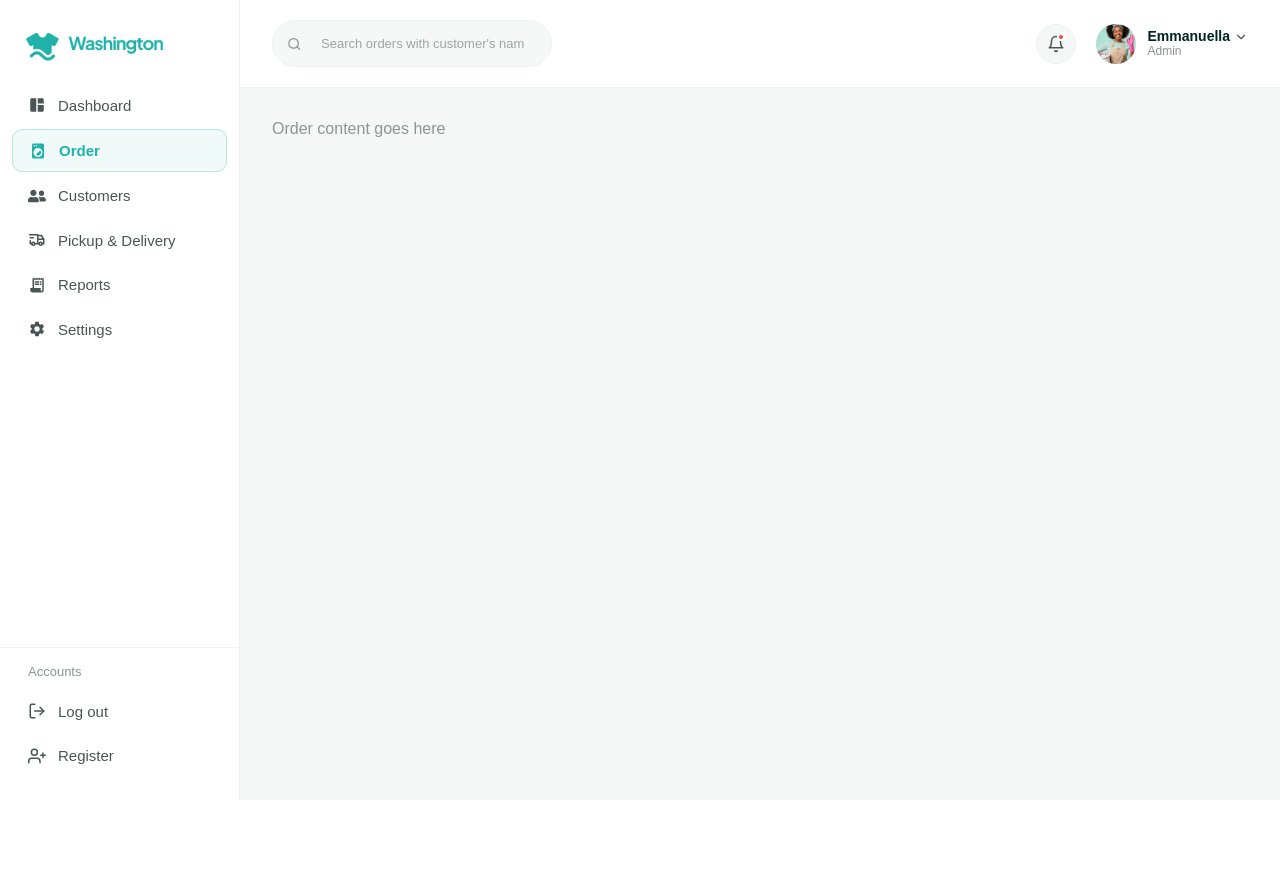
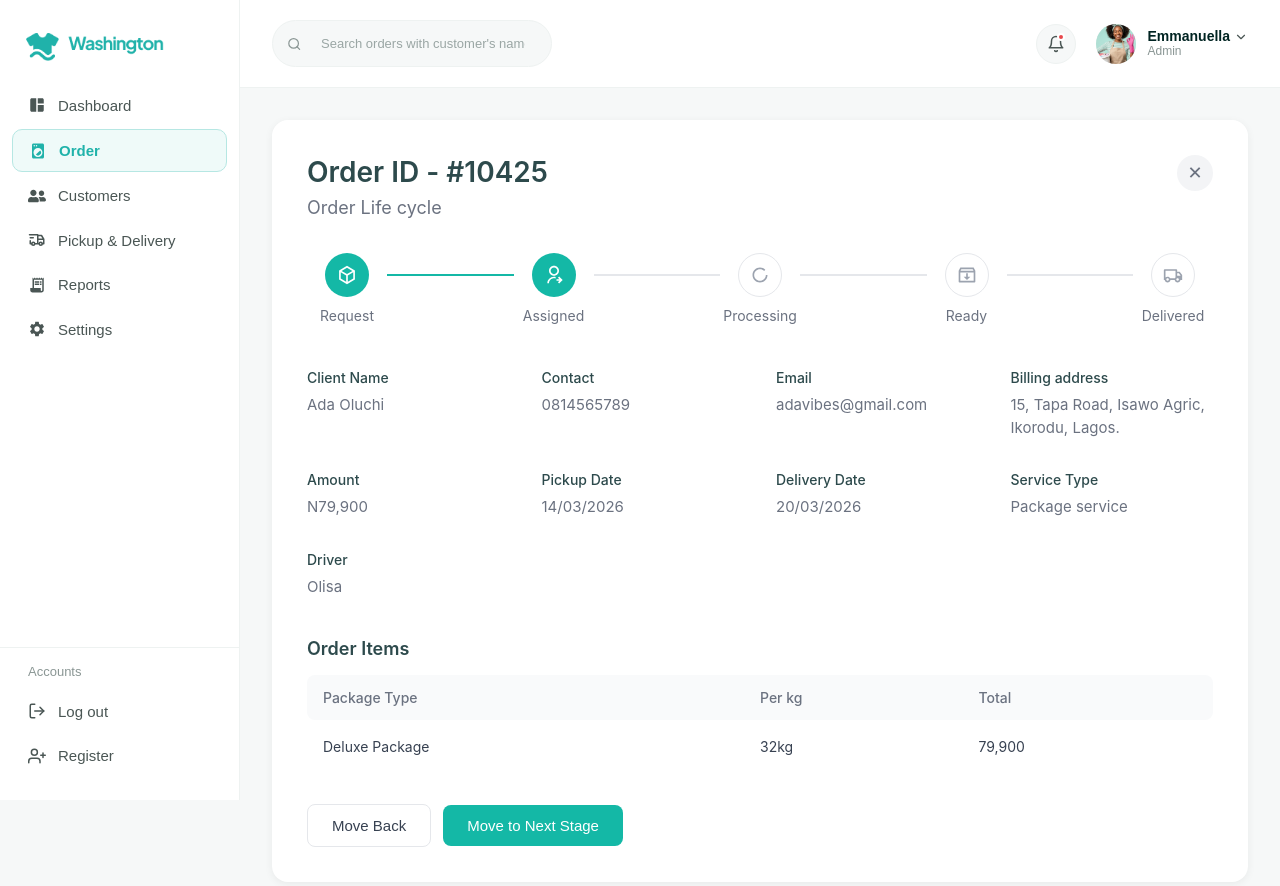
Before and after one commit to DevMaria446/Washington-Laundry, a React (Vite) app: page /dashboard/order in a window 1280 px wide. Shown: the top 886 px of the page. Before the commit the page ends 800 px from the top, so only its background shows below. Built offline with nearby package versions, Linux system fonts and the light colour scheme.

Commit message:
I creat the DetailsPage component

```diff
--- a/src/components/DetailPagesFolders/Css/DetailPage.css
+++ b/src/components/DetailPagesFolders/Css/DetailPage.css
@@ -1,7 +1,5 @@
 .mainOrderContainer {
-  width: 70%;
-  max-width: 1100px;
-  margin: 40px auto;
+  width: 100%;
   background: #ffffff;
   border-radius: 16px;
   padding: 35px;
--- a/src/pages/Order/Order.jsx
+++ b/src/pages/Order/Order.jsx
@@ -1,9 +1,10 @@
+import DetailPage from "../../components/DetailPagesFolders/DetailPage";
 import "./Order.css";
 
 const Order = () => {
   return (
     <div className="order-page">
-      <p className="order-placeholder">Order content goes here</p>
+      <DetailPage />
     </div>
   );
 };
```
